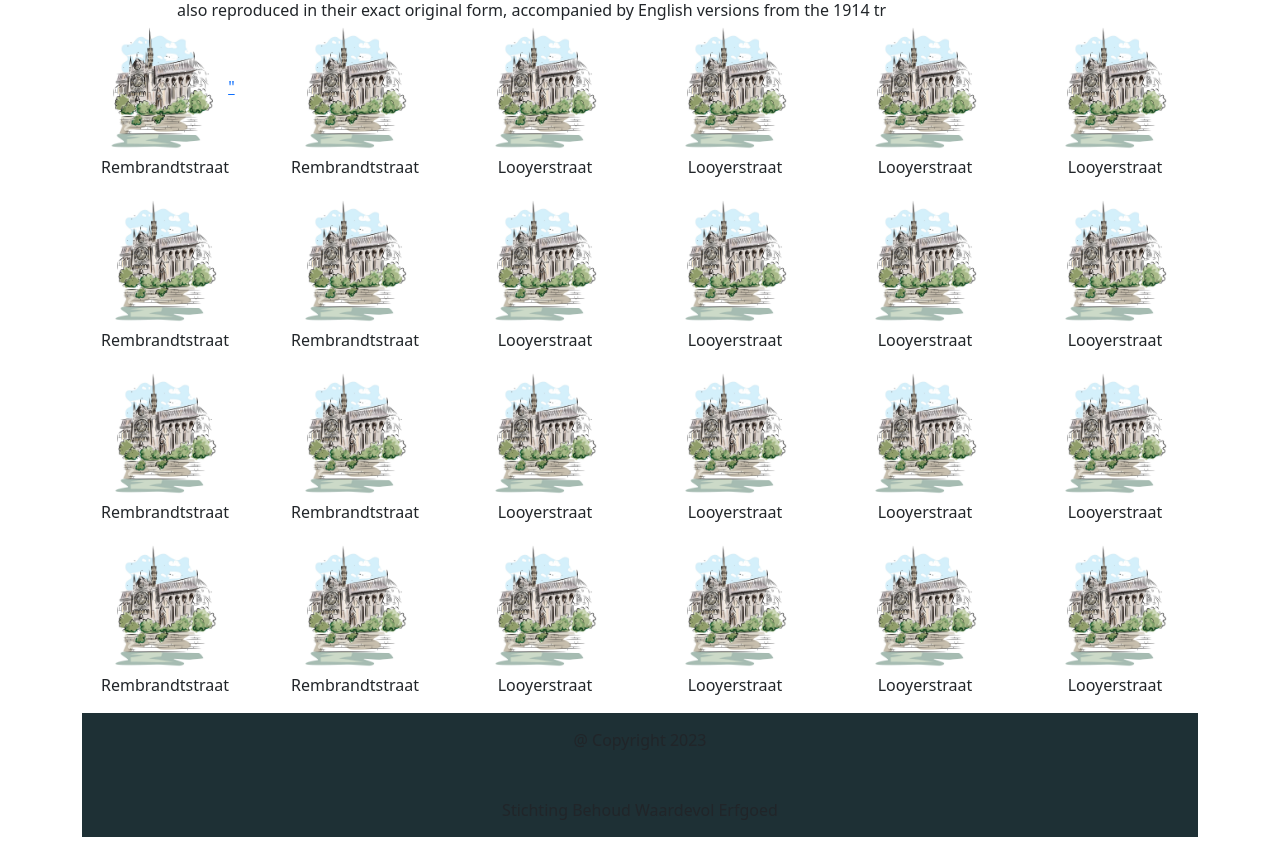
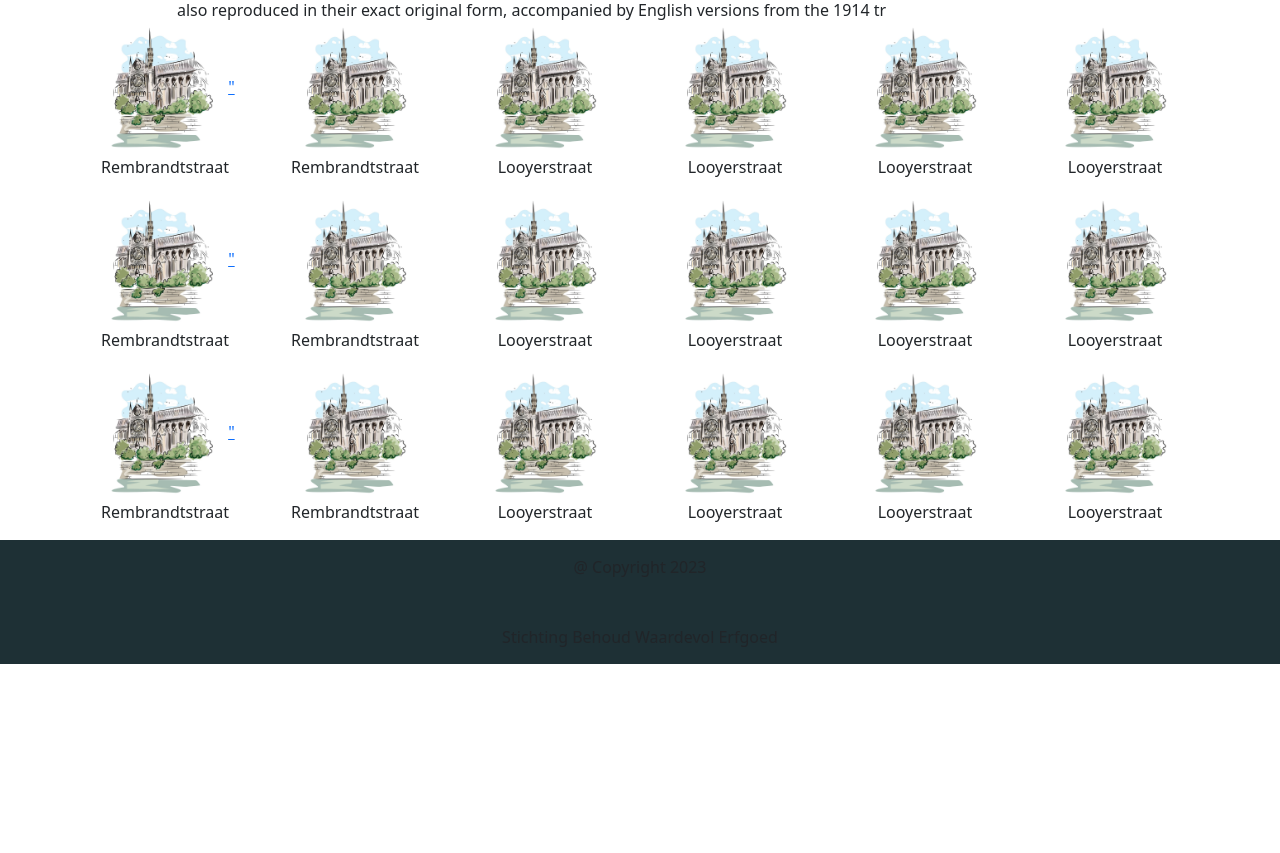
Before and after one commit to Purple6Yellow/SBWE, a Django app: page /Ateliers.html/ in a window 1280 px wide. Shown: the part 320-1173 px from the top of the page. After the commit the page ends 984 px from the top, so only its background shows below. Run offline with Django 3.2, Linux system fonts and the light colour scheme.

Commit message:
20 december 23:00

```diff
--- a/blog/static/css/cssBody.css
+++ b/blog/static/css/cssBody.css
@@ -39,7 +39,7 @@
 .menuV{
     background-color:white;
     position:absolute;
-        top:110px;
+        top:100px;
         left: 400px;
     font-family:Georgia, 'Times New Roman', Times, serif;
     font-size: 30px;
@@ -49,11 +49,9 @@
 
 a.V{
     /* menu verwijzing */
-    list-style-type: style type disc; ;
     color:#00151be1;
     font-family: Cambria, Cochin, Georgia, Times, 'Times New Roman', serif;
     font-size:30px;
-
 }
 
 a.V:hover{
--- a/blog/templates/Ateliers.html
+++ b/blog/templates/Ateliers.html
@@ -44,56 +44,58 @@
             <!--SECTION-->
 
             <div class="container blok1">
-                   <!--rij-->
 
+                <!--rij-->
                 <div class="row ">
-                    <div class="col-1"></div>
+                    <div class="col-1">
+                    </div>
                     <div class="col-9">
-                      1What is Lorem Ipsum?
+
+                        1What is Lorem Ipsum?
                       Lorem Ipsum is simply dummy text of the printing and typesetting industry. Lorem Ipsum has been the industry's standard dummy text ever since the 1500s, when an unknown printer took a galley of type and scrambled it to make a type specimen book. It has survived not only five centuries, but also the leap into electronic typesetting, remaining essentially unchanged. It was popularised in the 1960s with the release of Letraset sheets containing Lorem Ipsum passages, and more recently with desktop publishing software like Aldus PageMaker including versions of Lorem Ipsum.
 
                      sum used since the 1500s is reproduced below for those interested. Sections 1.10.32 and 1.10.33 from "de Finibus Bonorum et Malorum" by Cicero are also reproduced in their exact original form, accompanied by English versions from the 1914 tr
                     </div>
-                  </div>
+                </div>
 
-                    <!--rij-->
+                <!--rij GALERIJ -->
                 <div class="row">
-                    <div class="col-2">
+                    <div class="col-sm-2">
                         <figure>
                             <a href="Rembrandt.html"> <img class="img3st" src="{%static 'img/NotreDame.webp' %}" alt="">" </a> <br>
                             <figcaption>Rembrandtstraat</figcaption>
                         </figure>
                     </div>
 
-                    <div class="col-2">
+                    <div class="col-sm-2">
                         <figure>
                             <a href="Rembrandt.html"> <img class="img3st" src="{%static 'img/NotreDame.webp' %}" alt=""> </a> <br>
                             <figcaption>Rembrandtstraat</figcaption>
                         </figure>
                     </div>
 
-                    <div class="col-2">
+                    <div class="col-sm-2">
                         <figure>
                             <a href="VerhuurBK.html"> <img class="img3st" src="{%static 'img/NotreDame.webp' %}" alt=""> </a> <br>
                             <figcaption>Looyerstraat</figcaption>
                         </figure>
                     </div>
 
-                    <div class="col-2">
+                    <div class="col-sm-2">
                         <figure>
                             <a href="VerhuurBK.html"> <img class="img3st" src="{%static 'img/NotreDame.webp' %}" alt=""> </a> <br>
                             <figcaption>Looyerstraat</figcaption>
                         </figure>
                     </div>
 
-                    <div class="col-2">
+                    <div class="col-sm-2">
                         <figure>
                             <a href="VerhuurBK.html"> <img class="img3st" src="{%static 'img/NotreDame.webp' %}" alt=""> </a> <br>
                             <figcaption>Looyerstraat</figcaption>
                         </figure>
                     </div>
 
-                    <div class="col-2">
+                    <div class="col-sm-2">
                         <figure>
                             <a href="VerhuurBK.html"> <img class="img3st" src="{%static 'img/NotreDame.webp' %}" alt=""> </a> <br>
                             <figcaption>Looyerstraat</figcaption>
@@ -101,89 +103,91 @@
                     </div>
                 </div>
 
-                         <!--rij-->
-                         <div class="row">
-                            <div class="col-2">
-                                <figure>
-                                    <a href="Rembrandt.html"> <img class="img3st" src="{%static 'img/NotreDame.webp' %}" alt=""> </a> <br>
-                                    <figcaption>Rembrandtstraat</figcaption>
-                                </figure>
-                            </div>
 
-                            <div class="col-2">
-                                <figure>
-                                    <a href="Rembrandt.html"> <img class="img3st" src="{%static 'img/NotreDame.webp' %}" alt=""> </a> <br>
-                                    <figcaption>Rembrandtstraat</figcaption>
-                                </figure>
-                            </div>
-
-                            <div class="col-2">
-                                <figure>
-                                    <a href="VerhuurBK.html"> <img class="img3st" src="{%static 'img/NotreDame.webp' %}" alt=""> </a> <br>
-                                    <figcaption>Looyerstraat</figcaption>
-                                </figure>
-                            </div>
-
-                            <div class="col-2">
-                                <figure>
-                                    <a href="VerhuurBK.html"> <img class="img3st" src="{%static 'img/NotreDame.webp' %}" alt=""> </a> <br>
-                                    <figcaption>Looyerstraat</figcaption>
-                                </figure>
-                            </div>
-
-                            <div class="col-2">
-                                <figure>
-                                    <a href="VerhuurBK.html"> <img class="img3st" src="{%static 'img/NotreDame.webp' %}" alt=""> </a> <br>
-                                    <figcaption>Looyerstraat</figcaption>
-                                </figure>
-                            </div>
-
-                            <div class="col-2">
-                                <figure>
-                                    <a href="VerhuurBK.html"> <img class="img3st" src="{%static 'img/NotreDame.webp' %}" alt=""> </a> <br>
-                                    <figcaption>Looyerstraat</figcaption>
-                                </figure>
-                            </div>
+                    <!--rij GALERIJ -->
+                    <div class="row">
+                        <div class="col-sm-2">
+                            <figure>
+                                <a href="Rembrandt.html"> <img class="img3st" src="{%static 'img/NotreDame.webp' %}" alt="">" </a> <br>
+                                <figcaption>Rembrandtstraat</figcaption>
+                            </figure>
                         </div>
 
-                          <!--rij-->
+                        <div class="col-sm-2">
+                            <figure>
+                                <a href="Rembrandt.html"> <img class="img3st" src="{%static 'img/NotreDame.webp' %}" alt=""> </a> <br>
+                                <figcaption>Rembrandtstraat</figcaption>
+                            </figure>
+                        </div>
+
+                        <div class="col-sm-2">
+                            <figure>
+                                <a href="VerhuurBK.html"> <img class="img3st" src="{%static 'img/NotreDame.webp' %}" alt=""> </a> <br>
+                                <figcaption>Looyerstraat</figcaption>
+                            </figure>
+                        </div>
+
+                        <div class="col-sm-2">
+                            <figure>
+                                <a href="VerhuurBK.html"> <img class="img3st" src="{%static 'img/NotreDame.webp' %}" alt=""> </a> <br>
+                                <figcaption>Looyerstraat</figcaption>
+                            </figure>
+                        </div>
+
+                        <div class="col-sm-2">
+                            <figure>
+                                <a href="VerhuurBK.html"> <img class="img3st" src="{%static 'img/NotreDame.webp' %}" alt=""> </a> <br>
+                                <figcaption>Looyerstraat</figcaption>
+                            </figure>
+                        </div>
+
+                        <div class="col-sm-2">
+                            <figure>
+                                <a href="VerhuurBK.html"> <img class="img3st" src="{%static 'img/NotreDame.webp' %}" alt=""> </a> <br>
+                                <figcaption>Looyerstraat</figcaption>
+                            </figure>
+                        </div>
+                    </div>
+
+
+                <!--rij GALERIJ -->
                 <div class="row">
-                    <div class="col-2">
+                    <div class="col-sm-2">
+                        <figure>
+                            <a href="Rembrandt.html"> <img class="img3st" src="{%static 'img/NotreDame.webp' %}" alt="">" </a> <br>
+                            <figcaption>Rembrandtstraat</figcaption>
+                        </figure>
+                    </div>
+
+                    <div class="col-sm-2">
                         <figure>
                             <a href="Rembrandt.html"> <img class="img3st" src="{%static 'img/NotreDame.webp' %}" alt=""> </a> <br>
                             <figcaption>Rembrandtstraat</figcaption>
                         </figure>
                     </div>
 
-                    <div class="col-2">
-                        <figure>
-                            <a href="Rembrandt.html"> <img class="img3st" src="{%static 'img/NotreDame.webp' %}" alt=""> </a> <br>
-                            <figcaption>Rembrandtstraat</figcaption>
-                        </figure>
-                    </div>
-
-                    <div class="col-2">
+                    <div class="col-sm-2">
                         <figure>
                             <a href="VerhuurBK.html"> <img class="img3st" src="{%static 'img/NotreDame.webp' %}" alt=""> </a> <br>
                             <figcaption>Looyerstraat</figcaption>
                         </figure>
                     </div>
 
-                    <div class="col-2">
+                    <div class="col-sm-2">
                         <figure>
                             <a href="VerhuurBK.html"> <img class="img3st" src="{%static 'img/NotreDame.webp' %}" alt=""> </a> <br>
                             <figcaption>Looyerstraat</figcaption>
                         </figure>
                     </div>
 
-                    <div class="col-2">
+                    <div class="col-sm-2">
                         <figure>
                             <a href="VerhuurBK.html"> <img class="img3st" src="{%static 'img/NotreDame.webp' %}" alt=""> </a> <br>
                             <figcaption>Looyerstraat</figcaption>
                         </figure>
                     </div>
 
-                    <div class="col-2">
+                    <div class="col-sm-2">
                         <figure>
                             <a href="VerhuurBK.html"> <img class="img3st" src="{%static 'img/NotreDame.webp' %}" alt=""> </a> <br>
                             <figcaption>Looyerstraat</figcaption>
@@ -191,52 +195,9 @@
                     </div>
                 </div>
 
-                         <!--rij-->
-                         <div class="row">
-                            <div class="col-2">
-                                <figure>
-                                    <a href="Rembrandt.html"> <img class="img3st" src="{%static 'img/NotreDame.webp' %}" alt=""> </a> <br>
-                                    <figcaption>Rembrandtstraat</figcaption>
-                                </figure>
-                            </div>
-
-                            <div class="col-2">
-                                <figure>
-                                    <a href="Rembrandt.html"> <img class="img3st" src="{%static 'img/NotreDame.webp' %}" alt=""> </a> <br>
-                                    <figcaption>Rembrandtstraat</figcaption>
-                                </figure>
-                            </div>
-
-                            <div class="col-2">
-                                <figure>
-                                    <a href="VerhuurBK.html"> <img class="img3st" src="{%static 'img/NotreDame.webp' %}" alt=""> </a> <br>
-                                    <figcaption>Looyerstraat</figcaption>
-                                </figure>
-                            </div>
-
-                            <div class="col-2">
-                                <figure>
-                                    <a href="VerhuurBK.html"> <img class="img3st" src="{%static 'img/NotreDame.webp' %}" alt=""> </a> <br>
-                                    <figcaption>Looyerstraat</figcaption>
-                                </figure>
-                            </div>
-
-                            <div class="col-2">
-                                <figure>
-                                    <a href="VerhuurBK.html"> <img class="img3st" src="{%static 'img/NotreDame.webp' %}" alt=""> </a> <br>
-                                    <figcaption>Looyerstraat</figcaption>
-                                </figure>
-                            </div>
-
-                            <div class="col-2">
-                                <figure>
-                                    <a href="VerhuurBK.html"> <img class="img3st" src="{%static 'img/NotreDame.webp' %}" alt=""> </a> <br>
-                                    <figcaption>Looyerstraat</figcaption>
-                                </figure>
-                            </div>
-                        </div>
 
 
+    </div> <!--Einde Container-->
             <!--SECTION-->
 
     <footer class="footer">
--- a/blog/urls.py
+++ b/blog/urls.py
@@ -5,6 +5,7 @@ urlpatterns = [
 
     path('', views.Home),
     path('post_list.html/',views.post_list, name='post_list'),
+    path('post/<int:pk>/', views.post_detail, name='post_inhoud'),
     path('inhoud.html/', views.Inhoud),
     path('index.html/', views.Home),
 
@@ -14,6 +15,7 @@ urlpatterns = [
         path('AgendaBK.html/', views.AgendaBK),
     path('Fotogalerie.html/', views.Fotogalerie),
     path('Panden.html/', views.Panden),
+        path('Rembrandt.html/', views.Rembrandt),
     path('Ateliers.html/', views.Ateliers),
     path('Contact.html/', views.Contact),
 
--- a/blog/views.py
+++ b/blog/views.py
@@ -1,11 +1,15 @@
 from django.shortcuts import render
 from django.utils import timezone
+from django.shortcuts import render, get_object_or_404
 from .models import Post
 
 def post_list(request):
     posts = Post.objects.filter(published_date__lte=timezone.now()).order_by('published_date')
     return render(request, 'post_list.html', {'posts' : posts})
 
+def post_detail(request, pk):
+    post = get_object_or_404(Post, pk = pk)
+    return render (request, 'post_inhoud.html', { 'post': post})
 
 def Inhoud (request):
     return render (request, 'inhoud.html', {})
@@ -15,6 +19,9 @@ def Home (request):
 
 def Panden (request):
     return render (request, 'Panden.html', {})
+
+def Rembrandt (request):
+    return render (request, 'Rembrandt.html', {})
 
 def Fotogalerie (request):
     return render (request, 'Fotogalerie.html', {})
```
Also changed, not shown: blog/templates/post_base.html (added, +121 -0 lines), blog/templates/post_inhoud.html (added, +14 -0 lines), blog/templates/post_list.html (+6 -3 lines).
